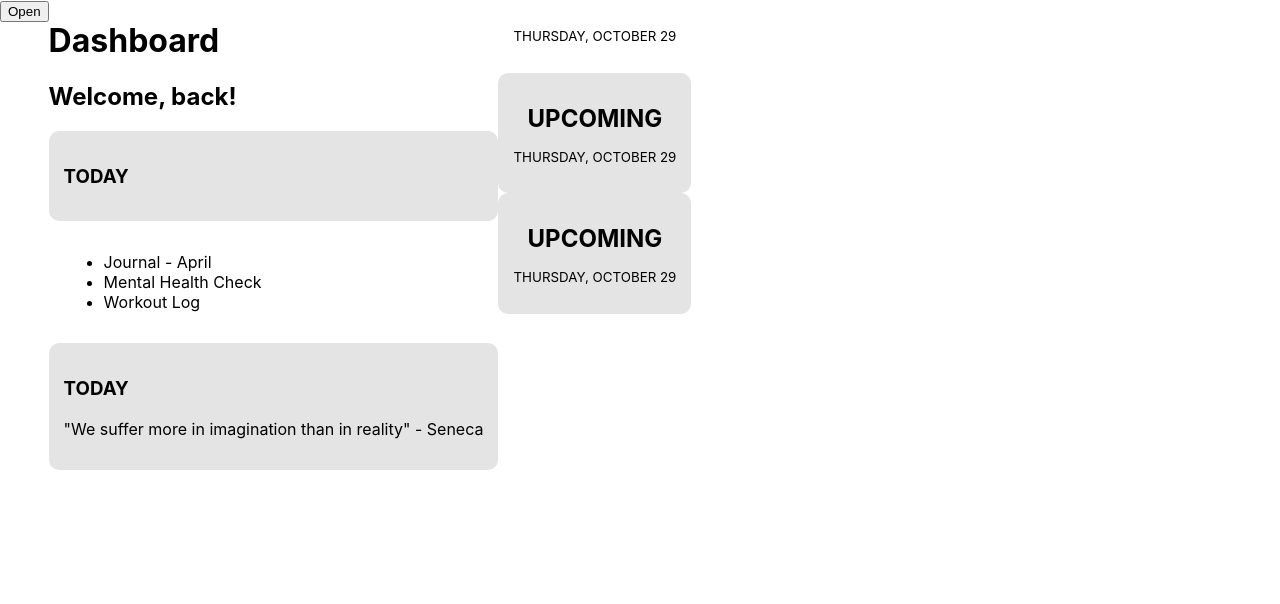
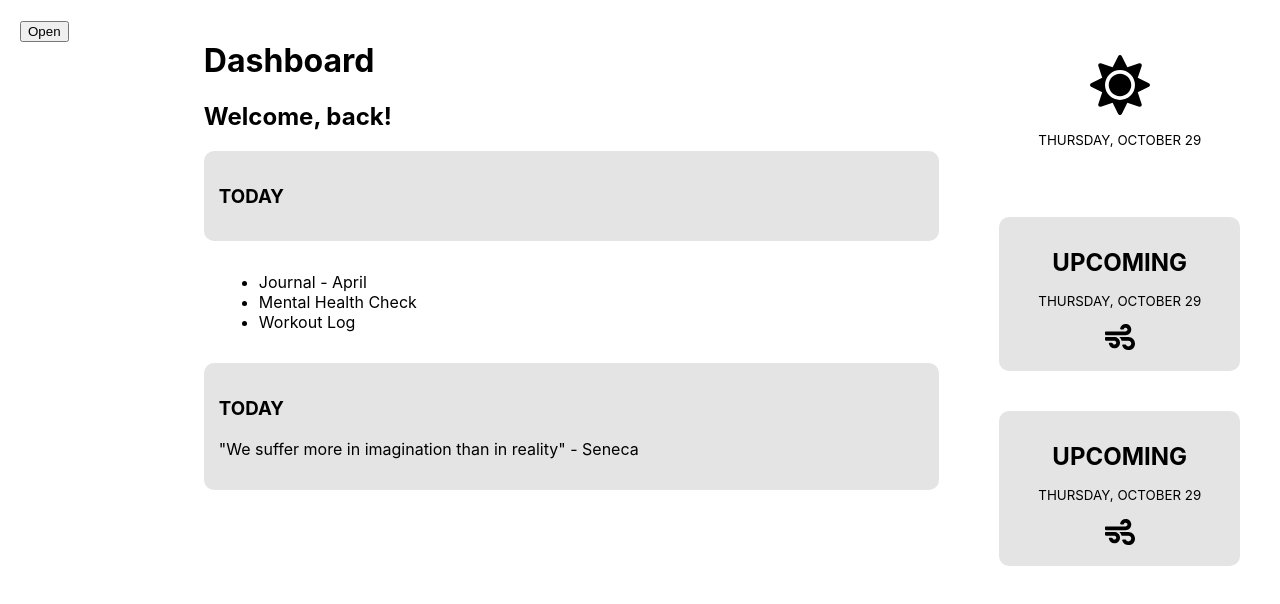
Before and after one commit to ShaanCoding/Archived, a React (Create React App) app in the folder react-diary/: page / in a window 1280 px wide. Shown: the top 604 px of the page. Built offline with nearby package versions, Linux system fonts and the light colour scheme.

Commit message:
Fixed CSS Slightly

```diff
--- a/react-diary/src/App.tsx
+++ b/react-diary/src/App.tsx
@@ -12,17 +12,17 @@ function App() {
   return (
     <Router>
       <div className="flexbox">
-        <div>
+        <div style={{ flexGrow: 2 }}>
           <SideBar />
         </div>
-        <div>
+        <div style={{ flexGrow: 6 }}>
           <Switch>
             <Route path="/">
               <Dashboard />
             </Route>
           </Switch>
         </div>
-        <div>
+        <div style={{ flexGrow: 1 }}>
           <Weather />
         </div>
       </div>
--- a/react-diary/src/Components/WeatherCard.tsx
+++ b/react-diary/src/Components/WeatherCard.tsx
@@ -1,3 +1,5 @@
+import { FaCloudShowersHeavy, FaWind, FaSun } from "react-icons/fa";
+
 const WeatherCard: React.FC<{
   isGrey: boolean;
   isUpcoming: boolean;
@@ -10,11 +12,13 @@ const WeatherCard: React.FC<{
         <>
           <h1>UPCOMING</h1>
           <p>{props.weatherDay}</p>
+          <FaWind size={30} />
           {/* {Weather Icon} */}
         </>
       ) : (
         <>
           {/* {Weather icon} */}
+          <FaSun size={60} />
           <p>{props.weatherDay}</p>
         </>
       )}
--- a/react-diary/src/index.css
+++ b/react-diary/src/index.css
@@ -47,7 +47,7 @@ code {
 }
 
 .flexbox > div {
-  /* width: 100%; */
+  margin: 20px;
 }
 
 .side-bar {
@@ -68,9 +68,16 @@ code {
 /* Weather card */
 
 .weather-card {
+  display: flex;
+  flex-direction: column;
 }
 
 .weather-card > div {
+  /* border-color: pink;
+  border-style: solid; */
+  margin: 20px;
+  /* height: 125px; */
+  height: 100%;
   padding: 15px;
   border-radius: 10px;
   text-align: center;
```
